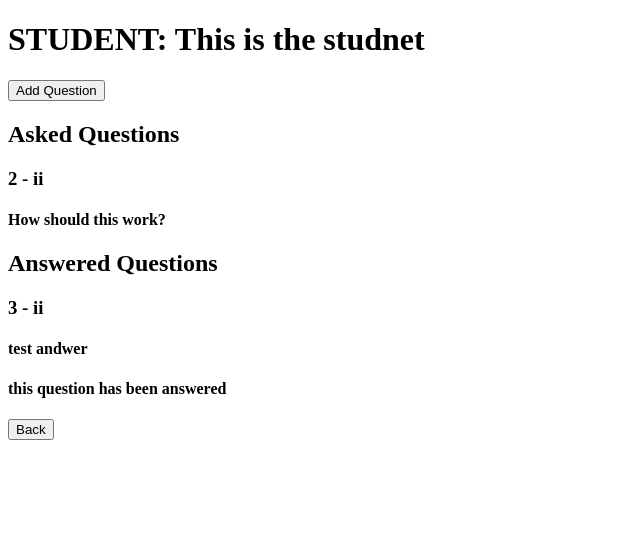
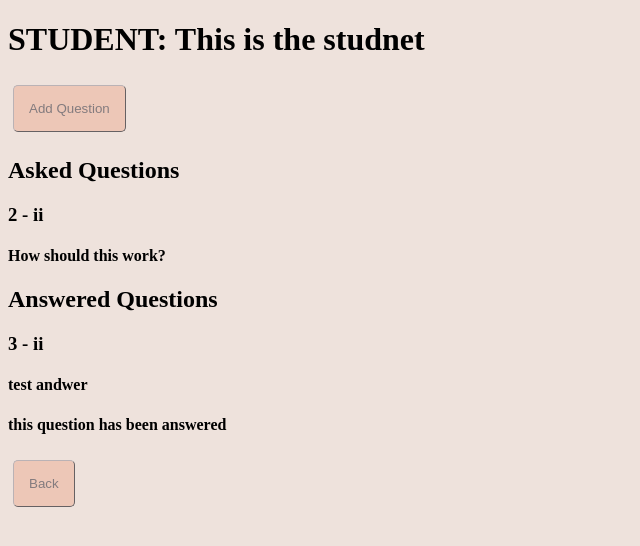
Before and after one commit to CallumTipper/MSc-Project, a Flask app: page /student in a window 1280 px wide. Shown: the top 546 px of the page, without its empty margins (0-640 px from the left). Run offline with Flask 2, Linux system fonts and the light colour scheme.

Commit message:
basic styling of buttons

```diff
--- a/backend/static/stylesheet.css
+++ b/backend/static/stylesheet.css
@@ -0,0 +1,69 @@
+/*
+orng = #EDC7B7
+whte = #EEE2DC
+gry = #BAB2B5
+blu = #123C69
+pink = #AC3B61
+*/
+
+
+body {
+    background-color: #EEE2DC;
+    min-height: 100%;
+}
+
+/* Buttons */
+button {
+    padding: 15px;
+    margin: 5px;
+    border-radius: 5px;
+    border-width: 1px;
+    border-color: #BAB2B5;
+}
+
+.submit {
+    background-color: #EDC7B7;
+    color: #837b7e
+}
+
+.back {
+    background-color: #EDC7B7;
+    color: #837b7e
+}
+
+.login-button {
+    text-align: center;
+    margin: 5%;
+    padding: 5%;
+    font-size: 50px;
+    width:25%;
+}
+
+.login-button.tutor {
+    margin-left: 20%;
+    background-color: #123C69;
+    color: #EEE2DC;
+}
+
+.login-button.student {
+    background-color: #AC3B61 ;
+    color: #EEE2DC;
+}
+
+/* Hover buttons */
+button:hover{
+    background-color: #EEE2DC;
+}
+
+.login-button:hover{
+    background-color: #EEE2DC;
+    color: #837b7e
+}
+
+/* //////////////////////////////////////// */
+
+/* Forms */
+
+form {
+    text-align: center;
+}
--- a/backend/templates/student.html
+++ b/backend/templates/student.html
@@ -1,15 +1,15 @@
 <!DOCTYPE html>
 <html>
+
 <head>
     <title>Student</title>
     <link rel="stylesheet" href="{{ url_for('static', filename='stylesheet.css') }}">
-    <script type="text/javascript"
-         src="{{ url_for('static', filename='student.js') }}"></script>
+    <script type="text/javascript" src="{{ url_for('static', filename='student.js') }}"></script>
 </head>
+
 <body>
-    <div class="root">
-        <h1>STUDENT:    This is the studnet</h1>
-        <button id="add-button" onclick="showForm()">
+    <h1>STUDENT: This is the studnet</h1>
+    <button class="submit" id="add-button" onclick="showForm()">
         Add Question
     </button>
     <form id="Qform-hidden" method="POST" action="" style="display: none;">
@@ -26,7 +26,7 @@
             <label for="question">Question</label>
             <input type="text" id="question" name="question">
         </div>
-            <button type="submit">Submit</button>
+        <button class="submit" type="submit">Submit</button>
     </form>
     <div class="main">
         <div class="un-ans">
@@ -54,9 +54,9 @@
 
 
 
-        <button onclick="window.location.href='{{link}}/';">
+    <button class="back" onclick="window.location.href='{{link}}/';">
         Back
     </button>
-    </div>
 </body>
+
 </html>
```
Also changed, not shown: backend/templates/index.html (+8 -6 lines), backend/templates/tutor.html (+8 -8 lines). Lines whose indentation alone changed are shown as unchanged.
